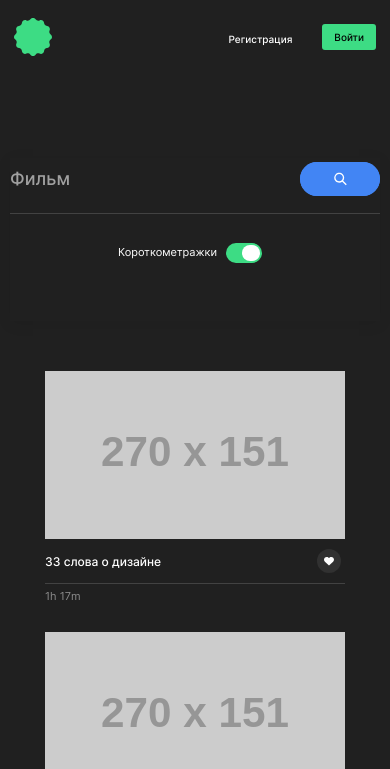
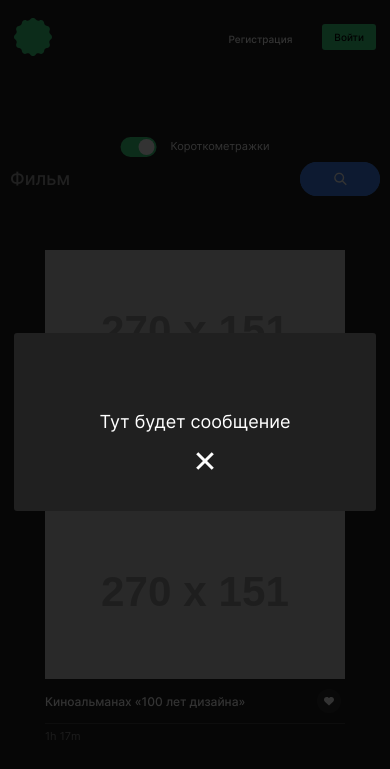
Before and after one commit to BolshakovAndrey/movies-explorer-frontend, a React app: page /movies in a window 390 px wide. Shown: the top 769 px of the page. Built offline with nearby package versions, Linux system fonts and the light colour scheme; placeholder pictures from the web are drawn by us.

Commit message:
Bugfix(Review1) Update scroll and toggle button

```diff
--- a/src/blocks/root/root.css
+++ b/src/blocks/root/root.css
@@ -49,7 +49,7 @@
   --side-margin-xs: 70px;
 }
 
-@media screen and (max-width: 1023px) {
+@media screen and (max-width: 1164px) {
   :root {
     --text-size-s: 12px;
     --text-size-xl: 28px;
--- a/src/components/AboutMe/AboutMe.css
+++ b/src/components/AboutMe/AboutMe.css
@@ -74,7 +74,7 @@
   color: var(--color-link-hover);
 }
 
-@media screen and (max-width: 1023px) {
+@media screen and (max-width: 1164px) {
   .about-me {
     padding: 90px 0;
   }
--- a/src/components/AboutProject/AboutProject.css
+++ b/src/components/AboutProject/AboutProject.css
@@ -71,7 +71,7 @@
   text-align: center;
 }
 
-@media screen and (max-width: 1023px) {
+@media screen and (max-width: 1164px) {
   .project {
     padding: 90px 0;
   }
--- a/src/components/App/App.js
+++ b/src/components/App/App.js
@@ -24,7 +24,7 @@ function App() {
 
     const [isSideMenuPopupOpen, setSideMenuPopupOpen] = useState(false);
     const [loggedIn, setLoggedIn] = useState(false);
-    const [isInfoTooltipPopupOpen, setInfoTooltipPopupOpen] = useState(false)
+    const [isInfoTooltipPopupOpen, setInfoTooltipPopupOpen] = useState(true)
 
     function handleSideMenuPopupOpen () {
         setSideMenuPopupOpen(true);
--- a/src/components/BurgerButton/BurgerButton.css
+++ b/src/components/BurgerButton/BurgerButton.css
@@ -24,7 +24,7 @@
   box-shadow: 0 10px 0 0 var(--color-text-primary), 0 20px 0 0 var(--color-text-primary);
 }
 
-@media screen and (max-width: 1023px) {
+@media screen and (max-width: 1164px) {
   .burger-btn {
     display: block;
   }
--- a/src/components/FilterCheckbox/FilterCheckbox.css
+++ b/src/components/FilterCheckbox/FilterCheckbox.css
@@ -1,14 +1,13 @@
-.filter-checkbox  {
-  padding: 32px  0 47px 0;
-  border-top: 1px solid var(--color-bg-tertiary);
-  grid-column-start: -3;
-  grid-column-end: -1;
+.filter-checkbox {
+  padding: 10px 0 10px 29px;
+  border-left: 1px solid #cbcbcb;
 }
 
 .filter-checkbox__label {
-  font-size: var(--text-size-xs);
-  line-height: 1.38;
-  padding-left: calc(36px + 14px);
+  font-size: 13px;
+  line-height: 1.4;
+  padding-left: calc(36px + 14px); /* slider width plus desired gap */
+
   display: block;
   position: relative;
   cursor: pointer;
@@ -26,66 +25,61 @@
 }
 
 .filter-checkbox__input:checked + .filter-checkbox__slider {
-  /* ширина ползунка минус ширина кнопки переключения минус желобок переключения */
-  right: calc(36px - 16px - 2px);
-  background-color: var(--color-bg-fivth);
+  background-color: #ebebeb;
+}
+
+.filter-checkbox__input:checked + .filter-checkbox__slider:after {
+  right: calc(36px - 16px - 2px); /* slider width minus toggle control width minus toggle gutter */
+  background-color: var(--color-bg-secondary);
 }
 
 .filter-checkbox__slider {
   position: absolute;
   left: 0;
   top: 0;
-   width: 36px; /* ширина ползунка */
+  width: 36px; /* slider width */
   height: 20px;
   border-radius: 20px;
-   background: var(--color-accent-primary);
+  background-color: var(--color-accent-primary);
+
+  transition: background-color .3s ease, opacity .3s ease;
 }
 
 .filter-checkbox__slider:hover {
   opacity: .8;
 }
+
 .filter-checkbox__slider:after {
   content: "";
   position: absolute;
-  top: 2px; /* желобок переключения */
-  right: 2px; /* желобок переключения */
-  width: 18px; /* ширина переключателя  */
+  top: 2px; /* toggle gutter */
+  right: 2px; /* toggle gutter */
+  width: 16px; /* toggle control width */
   height: 16px;
   border-radius: 50px;
-  background: var(--color-text-primary);
+  background: var(--color-text-fivth);
 
   transition: background-color .3s ease, right .3s ease;
 }
 
-@media screen and (max-width: 1023px) {
+@media screen and (max-width: 1164px) {
   .filter-checkbox {
-    padding: 29px 0 60px;
-    display: flex;
-    justify-content: flex-end;
-  }
-  .filter-checkbox__slider {
-    position: absolute;
-    left: 83%;
-
-  }
-  .filter-checkbox__label {
-    padding-right: 55px;
+    padding: 10px 0 10px 19px;
   }
 }
+
 @media screen and (max-width: 767px) {
   .filter-checkbox {
-    display: flex;
-    justify-content: center;
+    padding: 0;
+    border-left: none;
+    position: absolute;
+    bottom: 45px;
+    left: 50%;
+    transform: translateX(-50%);
   }
-  .filter-checkbox__slider {
-    position: absolute;
-    left: 70%;
-  }
+
   .filter-checkbox__label {
-    font-size: var( --text-size-3xs);
-    line-height: 1.64;
-  }
-  .filter-checkbox__label {
-    padding-left: 0;
+    font-size: 11px;
+    line-height: 1.65;
   }
 }
--- a/src/components/Footer/Footer.css
+++ b/src/components/Footer/Footer.css
@@ -49,7 +49,7 @@
   color: var(--color-text-primary);
   text-decoration: none;
 }
-@media screen and (max-width: 1023px) {
+@media screen and (max-width: 1164px) {
   .footer {
     background-color: var(--color-bg-primary);
   }
--- a/src/components/InfoTooltip/InfoTooltip.css
+++ b/src/components/InfoTooltip/InfoTooltip.css
@@ -4,8 +4,10 @@
   right: 0;
   bottom: 0;
   left: 0;
+  width: 100vw;
+  height: 100vh;
 
-  background-color: rgba(0, 0, 0, .3);
+  background-color: rgba(0, 0, 0, .8);
   z-index: 1;
 
   display: flex;
@@ -25,7 +27,7 @@
 .popup__container {
   position: relative;
   box-sizing: border-box;
-  width: 400px;
+  width: 500px;
   padding: 60px 41px;
   color: var(--color-text-primary);
   background-color: var(--color-bg-primary);
--- a/src/components/Main/Main.css
+++ b/src/components/Main/Main.css
@@ -4,7 +4,6 @@
 
 .main__section {
   width: 100%;
-  margin: 0 auto;
 }
 
 .main__section-container {
--- a/src/components/MobileNavigation/MobileNavigation.css
+++ b/src/components/MobileNavigation/MobileNavigation.css
@@ -32,7 +32,7 @@
   border-bottom: 2px solid var(--color-text-primary);
 }
 
-@media screen and (max-width: 1023px) {
+@media screen and (max-width: 1164px) {
   .mobile-navigation__list-item:last-of-type {
     margin-top: 593px;
   }
--- a/src/components/MoviesCard/MoviesCard.css
+++ b/src/components/MoviesCard/MoviesCard.css
@@ -83,7 +83,7 @@
   opacity: 1;
 }
 
-@media screen and (max-width: 1023px) {
+@media screen and (max-width: 1164px) {
   .movies-card {
     grid-template-rows: 190px 1fr;
   }
--- a/src/components/MoviesCardList/MoviesCardList.css
+++ b/src/components/MoviesCardList/MoviesCardList.css
@@ -43,7 +43,7 @@
   color: var(--color-text-primary);
 }
 
-@media screen and (max-width: 1023px) {
+@media screen and (max-width: 1164px) {
   .movies__list {
     grid-template-columns: repeat(auto-fill, 339px);
     gap: 30px 30px;
--- a/src/components/Navigation/Navigation.css
+++ b/src/components/Navigation/Navigation.css
@@ -35,7 +35,7 @@
   font-weight: 500;
 }
 
-@media screen and (max-width: 1023px) {
+@media screen and (max-width: 1164px) {
   .navigation {
     display: none;
   }
--- a/src/components/PageNotFound/PageNotFound.css
+++ b/src/components/PageNotFound/PageNotFound.css
@@ -42,7 +42,7 @@
   transition: color .3s ease;
 }
 
-@media screen and (max-width: 1023px) {
+@media screen and (max-width: 1164px) {
   .not-found {
     min-height: 1024px;
   }
--- a/src/components/Portfolio/Portfolio.css
+++ b/src/components/Portfolio/Portfolio.css
@@ -47,7 +47,7 @@
   top: 25px;
 }
 
-@media screen and (max-width: 1023px) {
+@media screen and (max-width: 1164px) {
   .portfolio__link {
     line-height: 1.79;
   }
--- a/src/components/Profile/Profile.css
+++ b/src/components/Profile/Profile.css
@@ -2,7 +2,7 @@
   margin: 74px auto auto;
 }
 
-@media screen and (max-width: 1023px) {
+@media screen and (max-width: 1164px) {
   .profile {
     margin: 236px auto auto;
   }
--- a/src/components/ProfileForm/ProfileForm.css
+++ b/src/components/ProfileForm/ProfileForm.css
@@ -94,7 +94,7 @@
   color: var(--color-accent-secondary);
 }
 
-@media screen and (max-width: 1023px) {
+@media screen and (max-width: 1164px) {
   .profile-form__heading {
     margin: 0 0 97px;
   }
--- a/src/components/Promo/Promo.css
+++ b/src/components/Promo/Promo.css
@@ -60,7 +60,7 @@
   height: 304px;
 }
 
-@media screen and (max-width: 1023px) {
+@media screen and (max-width: 1164px) {
   .promo__container {
     flex-direction: column-reverse;
     align-items: center;
--- a/src/components/SearchForm/SearchForm.css
+++ b/src/components/SearchForm/SearchForm.css
@@ -66,7 +66,7 @@
 
 
 
-@media screen and (max-width: 1023px) {
+@media screen and (max-width: 1164px) {
   .search-form__container {
     padding: 80px 0 0;
   }
--- a/src/components/Techs/Techs.css
+++ b/src/components/Techs/Techs.css
@@ -50,7 +50,7 @@
   box-sizing: border-box;
 }
 
-@media screen and (max-width: 1023px) {
+@media screen and (max-width: 1164px) {
   .techs {
     padding: 90px 0;
   }
```
Lines whose indentation alone changed are shown as unchanged.
